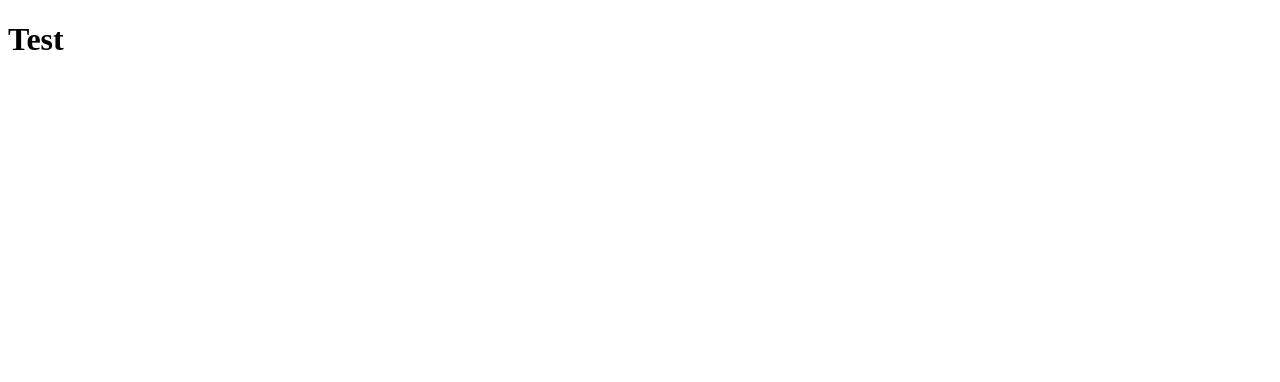
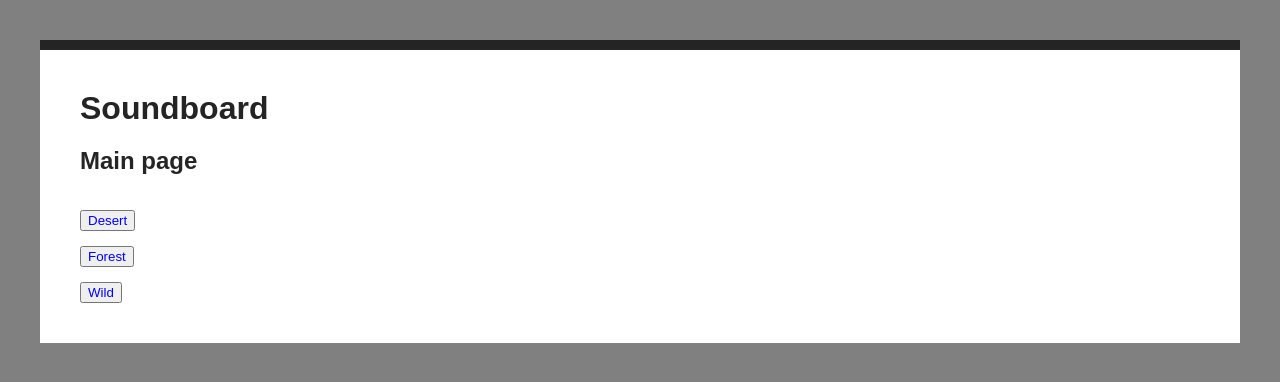
Before and after one commit to zhan1301/mi349_soundboard, a plain HTML site: page index.html in a window 1280 px wide. Drawn offline with Linux system fonts and the light colour scheme.

Commit message:
Some changes

```diff
--- a/index.html
+++ b/index.html
@@ -4,9 +4,21 @@
     <meta charset="UTF-8">
     <meta http-equiv="X-UA-Compatible" content="IE=edge">
     <meta name="viewport" content="width=device-width, initial-scale=1.0">
-    <title>Document</title>
+    <title>Soundboard</title>
+    <link rel="stylesheet" href="style.css">
 </head>
+
+<header>
+    <h1>Soundboard</h1>
+</header>
+
 <body>
-    <h1>Test</h1>
+
+    <h2>Main page</h2>
+    <button onclick="playDesert()">Desert</button><br>
+    <button onclick="playForest()">Forest</button><br>
+    <button onclick="playWild()">Wild</button>
+
+    <script src="soundboard.js"></script>
 </body>
 </html>
--- a/soundboard.js
+++ b/soundboard.js
@@ -0,0 +1,14 @@
+function playDesert() {
+    var desert = new Audio('Desert.wav');
+    desert.play();
+}
+
+function playForest() {
+var forest = new Audio('Forest.wav');
+forest.play();
+}
+
+function playWild() {
+var wild = new Audio('Wild.wav');
+wild.play();
+}
--- a/style.css
+++ b/style.css
@@ -0,0 +1,26 @@
+html{
+    background: grey;
+}
+
+body {
+    font-family: Arial, Helvetica, sans-serif;
+    margin:  40px;
+    padding: 40px;
+    color: #242424;
+    border-top: 10px solid #242424;
+    background: #fff;
+}
+
+h1 {
+    font-size: 2em;
+    margin: 0;
+}
+
+h2 {
+    color:rgb(37, 37, 37);
+}
+
+button {
+    color:blue;
+    margin-top: 15px;
+}
```
Also changed, not shown: 3 other files.
